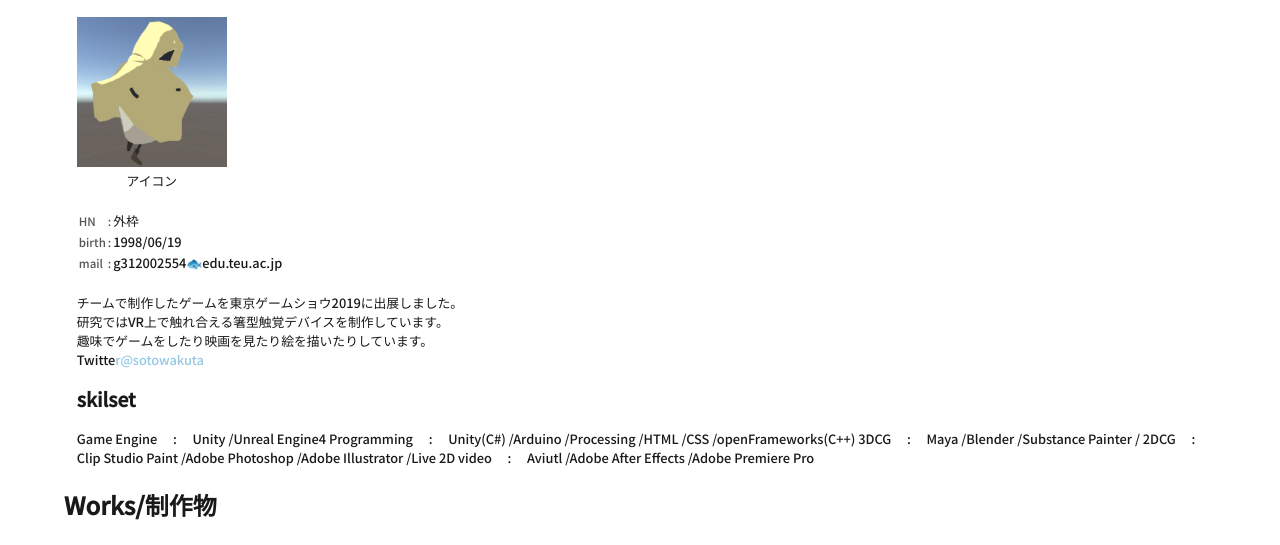
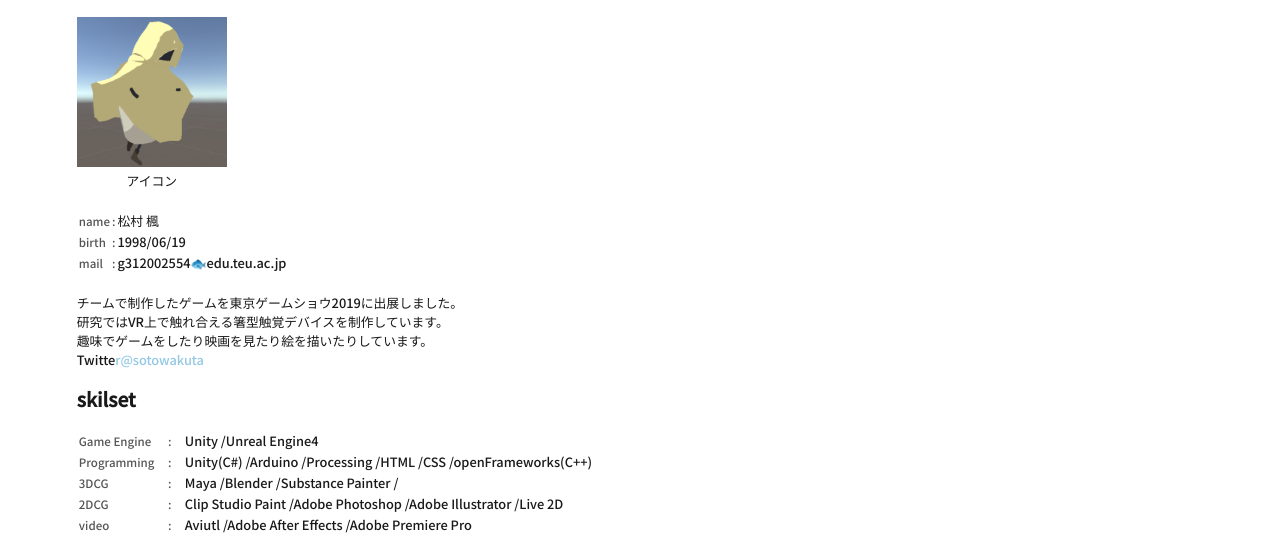
Before and after one commit to m0117264/portfolio, a plain HTML site: page index.html in a window 1280 px wide. Shown: the part 215-760 px from the top of the page. Drawn offline with Linux system fonts and the light colour scheme.

Commit message:
no message

```diff
--- a/index.html
+++ b/index.html
@@ -22,9 +22,9 @@
         <br>
         <table>
             <tr>
-                <th>HN</th>
+                <th>name</th>
                 <th>:</th>
-                <td>外枠</td>
+                <td>松村 楓</td>
             </tr>
             <tr>
                 <th>birth</th>
@@ -45,6 +45,7 @@
             Twitte<a href="https://twitter.com/sotowakuta" target="_blank">r@sotowakuta</a>
         </div>
         <h2>skilset</h2>
+        <table>
             <tr>
                 <th>Game Engine　</th>
                 <th>:　</th>
@@ -70,6 +71,7 @@
                 <th>:　</th>
                 <td>Aviutl /Adobe After Effects /Adobe Premiere Pro</td>
             </tr>
+        </table>
     </div>
     <h2>Works/制作物</h2>
     <h3>Game/ゲーム</h3>
```
Lines whose indentation alone changed are shown as unchanged.
